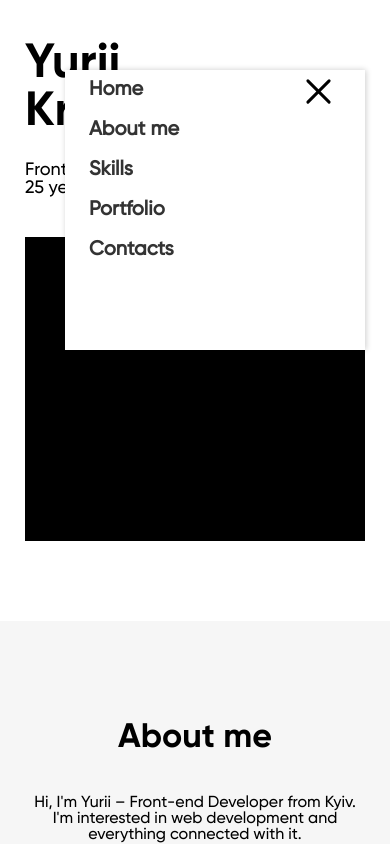
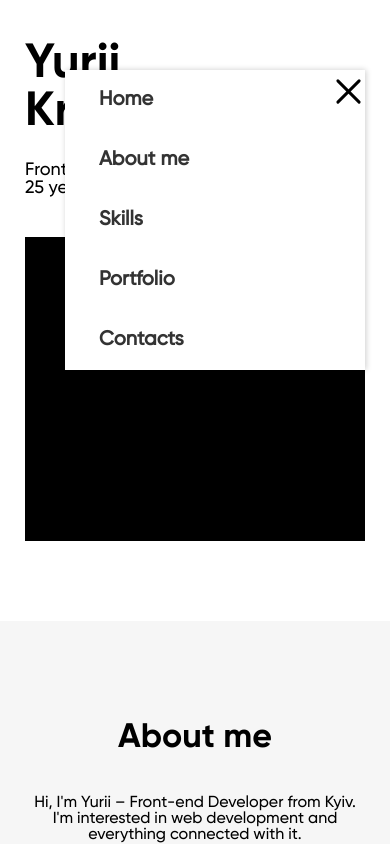
Before and after one commit to Yyyurii/Resume, a website: page index.html in a window 390 px wide. Both pictures are taken after a click on the link "Menu". Shown: the top 844 px of the page. Drawn offline with nearby package versions, Linux system fonts and the light colour scheme.

Commit message:
stylized hamburger menu

```diff
--- a/package.json
+++ b/package.json
@@ -3,7 +3,9 @@
   "version": "1.0.0",
   "description": "my resume",
   "main": "index.js",
-  "dependencies": {},
+  "dependencies": {
+    "gulp": "^4.0.2"
+  },
   "devDependencies": {},
   "scripts": {
     "test": "echo \"Error: no test specified\" && exit 1"
--- a/styles/hamburger-menu.css
+++ b/styles/hamburger-menu.css
@@ -13,10 +13,13 @@
   right: 25px;
   width: 300px;
   margin: 0;
-  padding: 0 0 80px 0;
   list-style: none;
   background-color: #ffffff;
   box-shadow: 1px 0px 6px rgba(0, 0, 0, .2);
+}
+
+.menu__box li {
+  padding: 10px;
 }
 
 /* элементы меню */
@@ -33,48 +36,14 @@
   background-color: #E5E5E5;
 }
 
-
-@media (max-width: 768px) {
-  .hamburger-menu {
-    display: block;
-  }
-
-  .menu__box {
-    right: 50px;
-  }
-
-  #menu__toggle:checked~.menu__box {
-    right: 50px;
-  }
-
-
-}
-
-@media (max-width: 480px) {
-  .hamburger-menu {
-    display: block;
-  }
-
-  .menu__box {
-    right: 25px;
-  }
-
-  #menu__toggle:checked~.menu__box {
-    right: 25px;
-  }
-
-}
-
 #hamburger-icon {
   width: 33px;
   height: 20px;
   position: absolute;
   top: 85px;
-  right: 55px;
-  ;
+  right: 50px;
   display: block;
   z-index: 33;
-  /* margin: 100px auto 50px auto; */
 }
 
 #hamburger-icon .line {
@@ -131,3 +100,38 @@
   -webkit-transform: translateY(-15px) translateX(0) rotate(-45deg);
   -moz-transform: translateY(-15px) translateX(0) rotate(-45deg);
 }
+
+@media (max-width: 768px) {
+  .hamburger-menu {
+    display: block;
+  }
+
+  .menu__box {
+    right: 50px;
+  }
+
+  #menu__toggle:checked~.menu__box {
+    right: 50px;
+  }
+
+
+}
+
+@media (max-width: 480px) {
+  .hamburger-menu {
+    display: block;
+  }
+
+  .menu__box {
+    right: 25px;
+  }
+
+  #menu__toggle:checked~.menu__box {
+    right: 25px;
+  }
+
+  #hamburger-icon {
+    right: 25px;
+  }
+
+}
```
Also changed, not shown: 1 other file.
